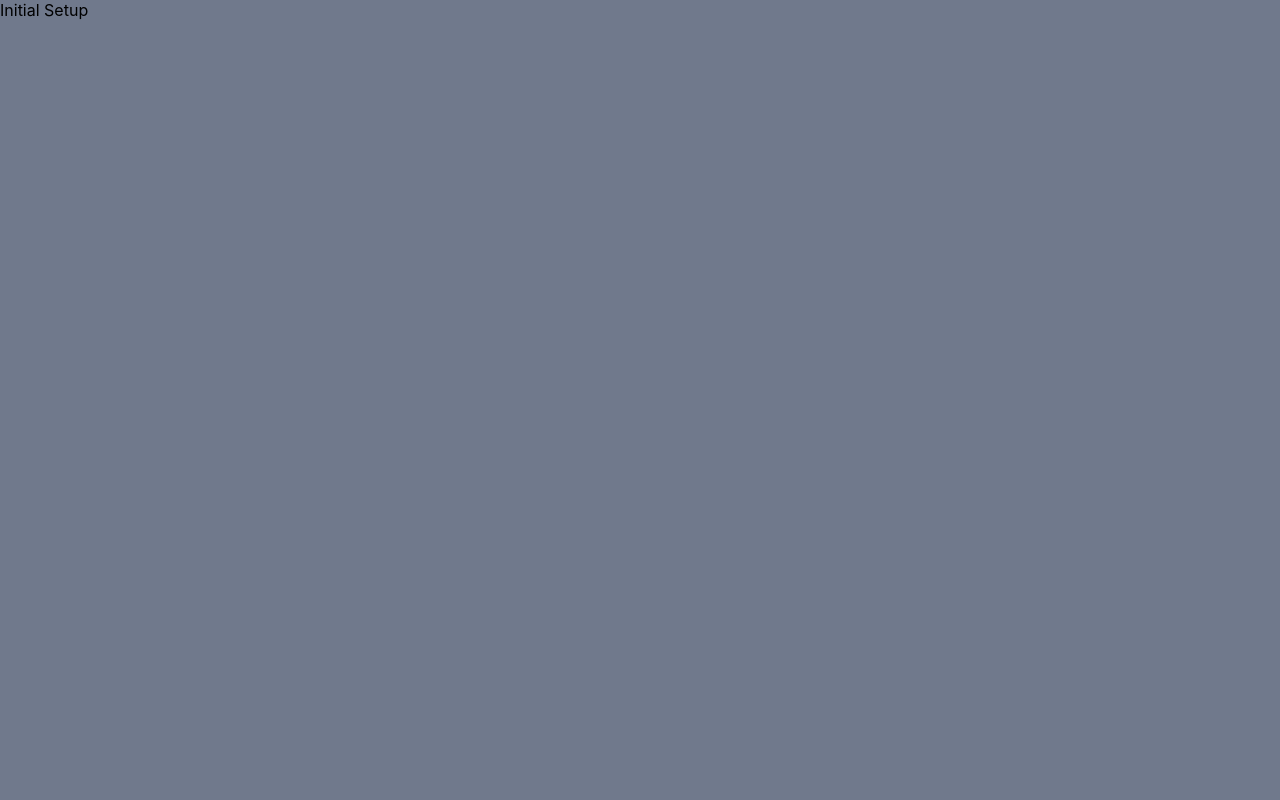
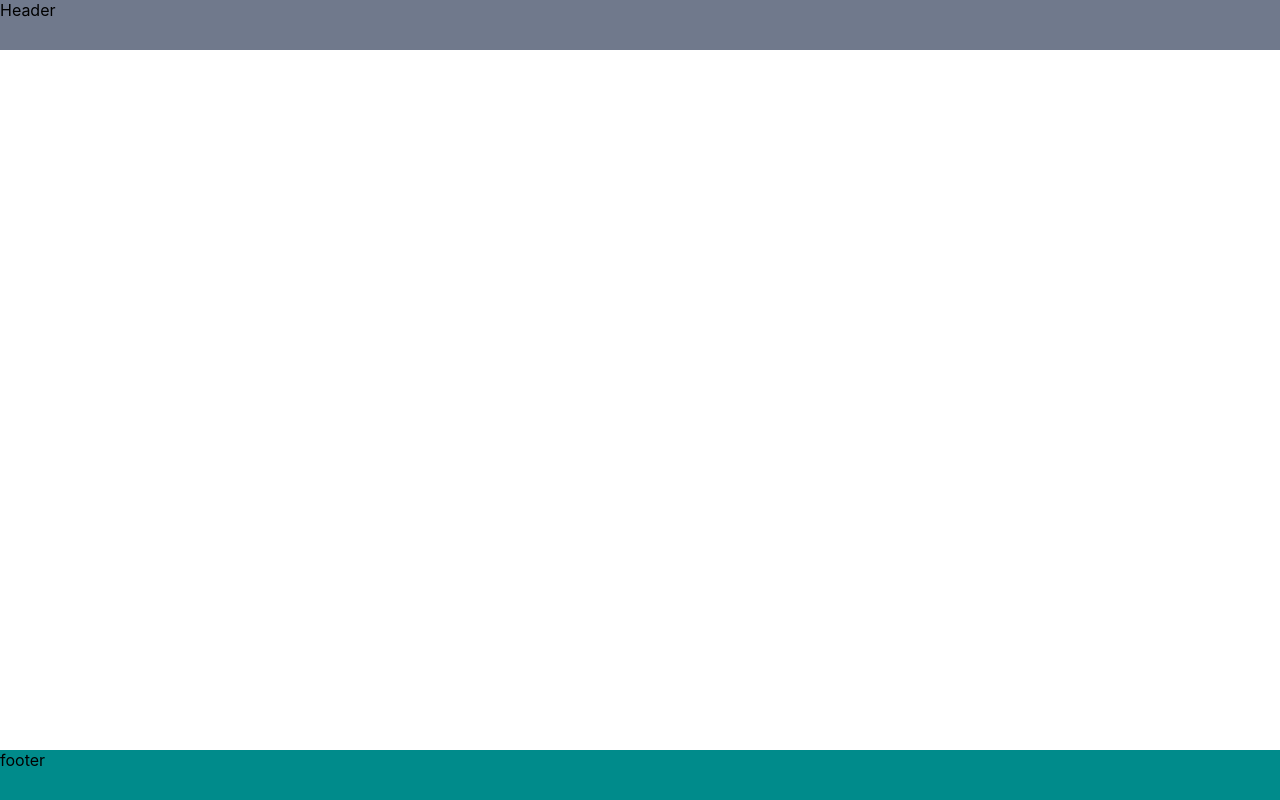
Before and after one commit to giftdavid101/F_giiRmUffXttt, a React (Create React App) app in the folder my-app/: page / in a window 1280 px wide. Built offline with nearby package versions, Linux system fonts and the light colour scheme.

Commit message:
initial setup

```diff
--- a/my-app/package.json
+++ b/my-app/package.json
@@ -10,10 +10,12 @@
     "@types/node": "^16.18.18",
     "@types/react": "^18.0.28",
     "@types/react-dom": "^18.0.11",
+    "@types/styled-components": "^5.1.26",
     "react": "^18.2.0",
     "react-dom": "^18.2.0",
     "react-router-dom": "^6.9.0",
     "react-scripts": "5.0.1",
+    "styled-components": "^5.3.9",
     "typescript": "^4.9.5",
     "web-vitals": "^2.1.4"
   },
@@ -42,6 +44,6 @@
     ]
   },
   "devDependencies": {
-    "prettier": "2.8.6"
+    "prettier": "2.8.7"
   }
 }
--- a/my-app/src/App.css
+++ b/my-app/src/App.css
@@ -7,7 +7,8 @@
 .App{
     width: 100%;
     height: 100vh;
-    background:#70798C;
+    display: grid;
+    grid-template-rows:  50px 1fr 50px;
 }
 .container {
     width: 100%;
--- a/my-app/src/App.tsx
+++ b/my-app/src/App.tsx
@@ -1,10 +1,13 @@
-import React from 'react';
-import './App.css';
+import React from "react";
+import "./App.css";
+import Header from "./components/organisms/header";
+import Footer from "./components/organisms/footer";
 
 function App() {
   return (
     <div className="App">
-      Initial Setup
+      <Header />
+      <Footer />
     </div>
   );
 }
--- /dev/null
+++ b/my-app/src/components/organisms/footer.tsx
@@ -0,0 +1,16 @@
+import React from 'react';
+import styled from "styled-components";
+
+const Footer = () => {
+    return (
+        <FooterStyle>
+            footer
+        </FooterStyle>
+    );
+};
+
+const FooterStyle = styled.div`
+grid-row: 3;
+background: darkcyan;
+`;
+export default Footer;
--- /dev/null
+++ b/my-app/src/components/organisms/header.tsx
@@ -0,0 +1,18 @@
+import React from 'react';
+import styled from "styled-components";
+
+const Header = () => {
+    return (
+        <HeaderStyle>
+          Header
+        </HeaderStyle>
+    );
+};
+
+const HeaderStyle = styled.header`
+width: 100%;
+  background: #70798C;
+grid-row: 1;
+`;
+
+export default Header;
```
Also changed, not shown: 1 other file (tests, documents, lock files or other folders).
